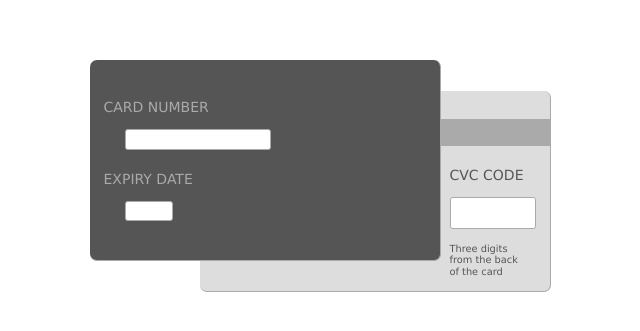
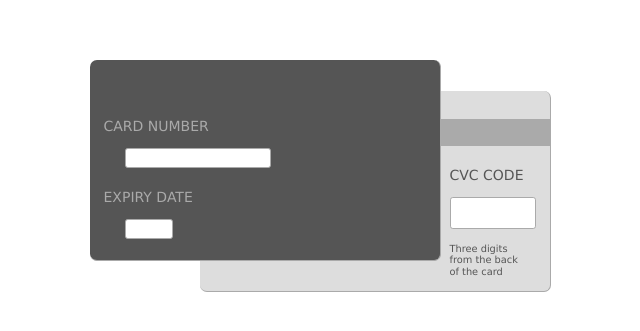
Before and after one commit to orlov-dm/payment-system-ui-test, a React (Create React App) app: page / in a window 1280 px wide. Shown: the part 139-470 px from the top of the page, without its empty margins (375-1015 px from the left). Built offline with nearby package versions, Linux system fonts and the light colour scheme.

Commit message:
style: Payment logo

```diff
--- a/src/App.css
+++ b/src/App.css
@@ -148,6 +148,9 @@
 .CardLogo.payment {
   justify-content: flex-end;
   padding: 0.5em 1em 1em 0.5em;
+  position: absolute;
+  bottom: 0;
+  right: 0;
 }
 
 .CardLogo img {
```
